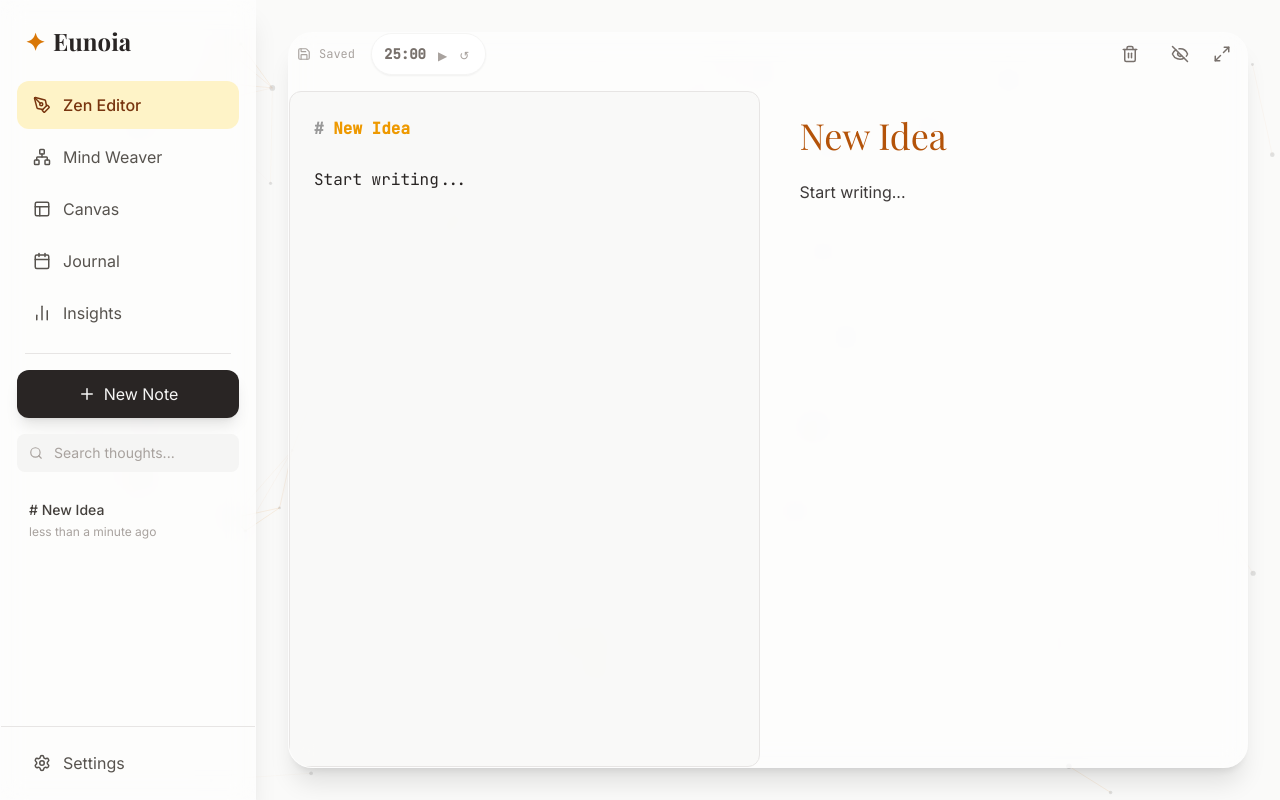
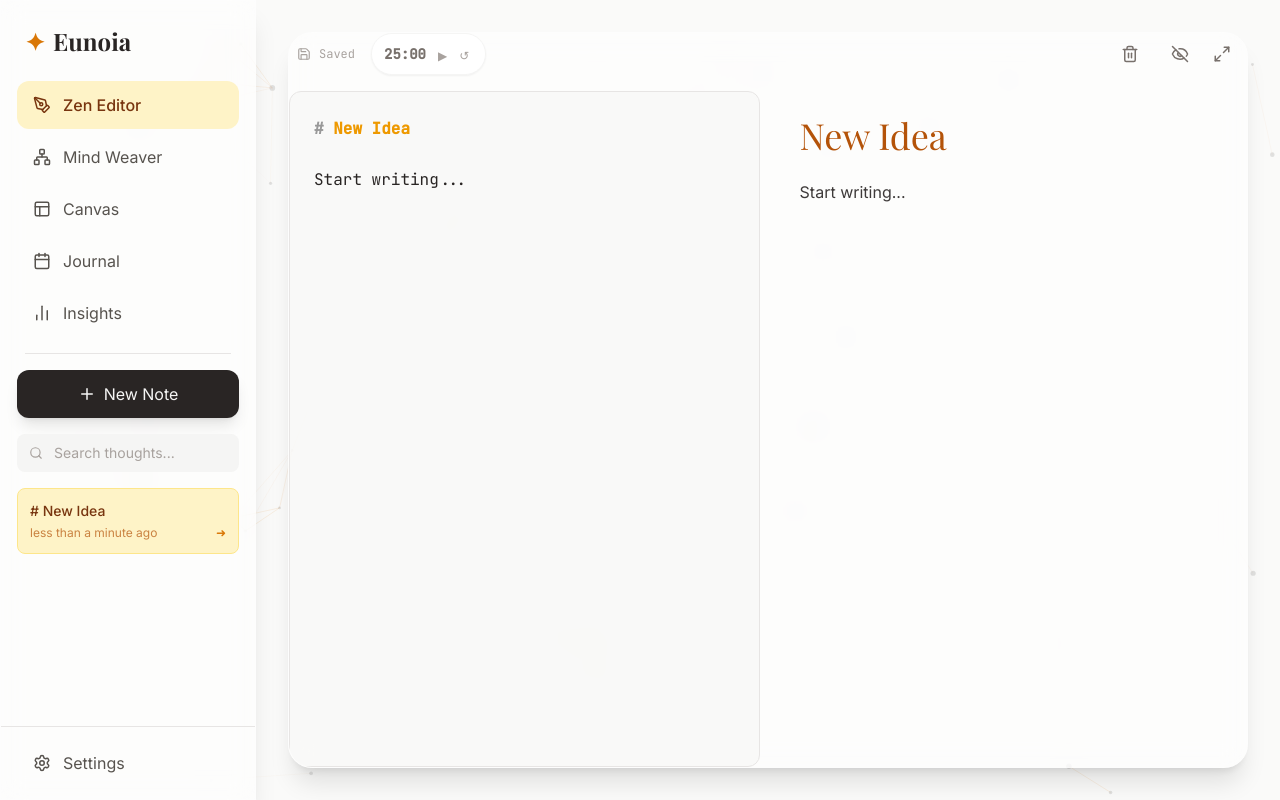
Before and after one commit to Maxeuh0/Eunoia-Under-rights-, a React (Vite) app: page /#/editor in a window 1280 px wide. Both pictures are taken after a click on the button "Create New Thought". Built offline with nearby package versions, Linux system fonts and the light colour scheme; a web font is replaced by a local one.

Commit message:
Highlight active note in Sidebar
Sidebar now visually distinguishes the currently active note using location-based highlighting. This improves user navigation by making it clear which note is open in the editor.

```diff
--- a/package.json
+++ b/package.json
@@ -1,7 +1,7 @@
 {
   "name": "eunoia-app",
   "private": true,
-  "version": "0.1.10",
+  "version": "0.1.11",
   "description": "A Zen Personal Knowledge Management App",
   "author": "Eunoia Team",
   "type": "module",
--- a/src/components/layout/Sidebar.tsx
+++ b/src/components/layout/Sidebar.tsx
@@ -1,5 +1,5 @@
 import React, { useState } from 'react';
-import { NavLink, useNavigate } from 'react-router-dom';
+import { NavLink, useNavigate, useLocation } from 'react-router-dom';
 import {
     PenTool,
     Network,
@@ -24,6 +24,8 @@ export const Sidebar: React.FC<SidebarProps> = ({ onClose }) => {
     // but Modal gets them from context directly. We keep notes/createNote.
     const { notes, createNote } = useStore();
     const navigate = useNavigate();
+    const { pathname } = useLocation();
+    const activeNoteId = pathname.split('/editor/')[1];
     const [search, setSearch] = useState('');
     const [isSettingsOpen, setIsSettingsOpen] = useState(false);
 
@@ -117,6 +119,7 @@ export const Sidebar: React.FC<SidebarProps> = ({ onClose }) => {
                             No thoughts yet.
                         </div>
                     ) : (
+
                         filteredNotes.map(note => (
                             <div
                                 key={note.id}
@@ -124,16 +127,21 @@ export const Sidebar: React.FC<SidebarProps> = ({ onClose }) => {
                                     navigate(`/editor/${note.id}`);
                                     if (window.innerWidth < 768 && onClose) onClose();
                                 }}
-                                className="p-3 rounded-lg hover:bg-stone-100 dark:hover:bg-stone-800/50 cursor-pointer group transition-colors"
+                                className={`
+                                    p-3 rounded-lg cursor-pointer group transition-colors
+                                    ${note.id === activeNoteId
+                                        ? 'bg-amber-100 dark:bg-amber-900/30 border border-amber-200 dark:border-amber-800/50'
+                                        : 'hover:bg-stone-100 dark:hover:bg-stone-800/50 border border-transparent'}
+                                `}
                             >
-                                <h3 className="font-medium text-stone-700 dark:text-stone-300 truncate text-sm">
+                                <h3 className={`font-medium truncate text-sm ${note.id === activeNoteId ? 'text-amber-900 dark:text-amber-100' : 'text-stone-700 dark:text-stone-300'}`}>
                                     {note.content.split('\n')[0] || 'Untitled'}
                                 </h3>
                                 <div className="flex items-center justify-between mt-1">
-                                    <span className="text-xs text-stone-400">
+                                    <span className={`text-xs ${note.id === activeNoteId ? 'text-amber-700/70 dark:text-amber-300/70' : 'text-stone-400'}`}>
                                         {formatDistanceToNow(new Date(note.updatedAt))} ago
                                     </span>
-                                    <span className="text-xs text-amber-600 dark:text-amber-400 opacity-0 group-hover:opacity-100 transition-opacity">
+                                    <span className={`text-xs text-amber-600 dark:text-amber-400 transition-opacity ${note.id === activeNoteId ? 'opacity-100' : 'opacity-0 group-hover:opacity-100'}`}>
                                         ➜
                                     </span>
                                 </div>
```
